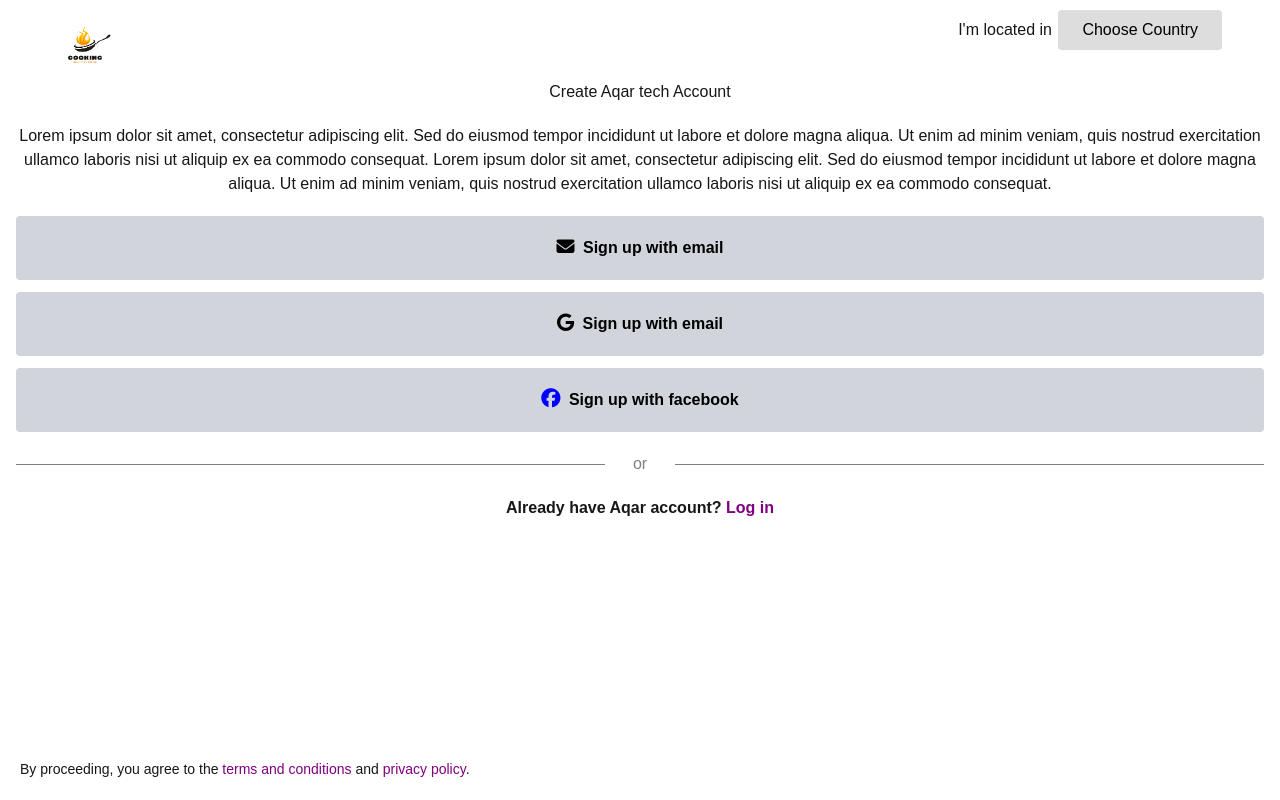
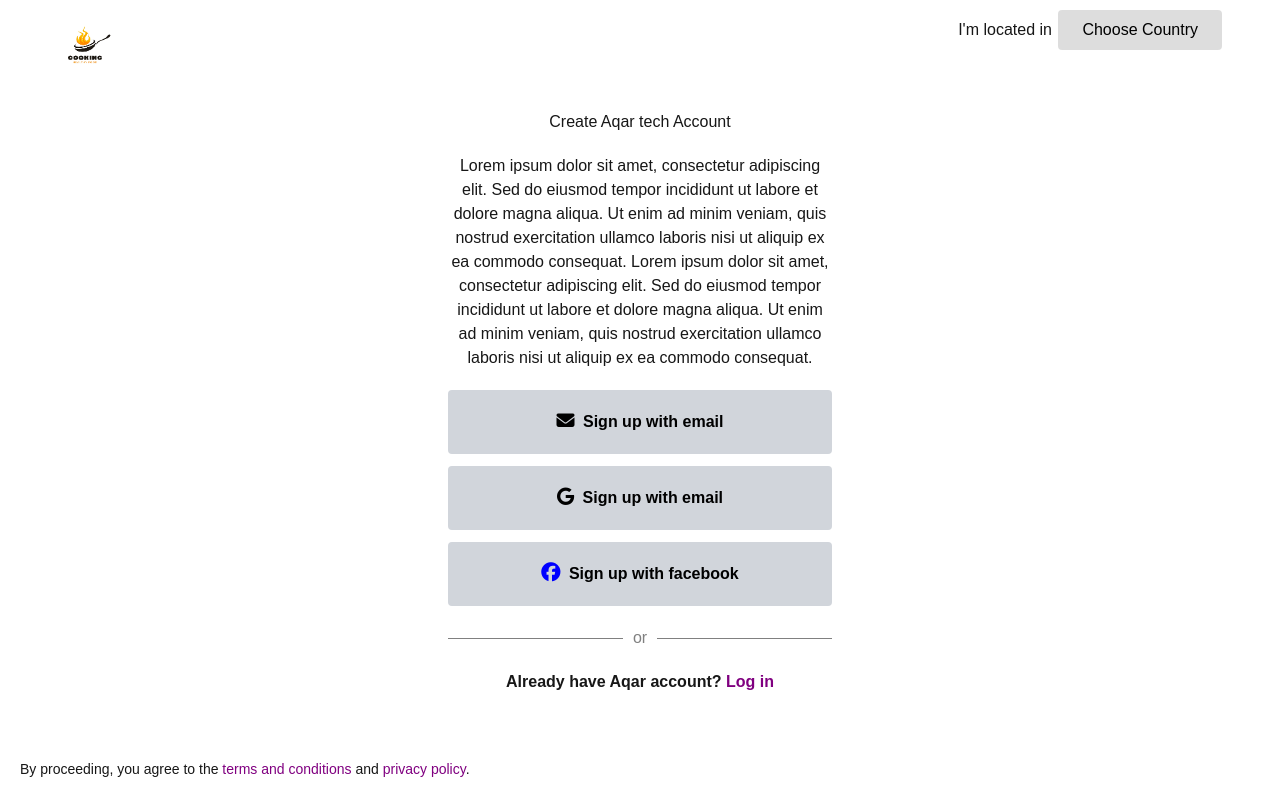
Before and after one commit to AH-2002/Aqaratak, a Next.js app: page /auth/register in a window 1280 px wide. Built offline with nearby package versions, Linux system fonts and the light colour scheme.

Commit message:
update register page

```diff
--- a/app/auth/register/page.js
+++ b/app/auth/register/page.js
@@ -20,7 +20,7 @@ export default function register() {
 
                 </div>
             </nav>
-            <div className='max-w-screen-xl mx-auto px-4'>
+            <div style={{ width: '30%', margin: '30px auto' }}>
                 <div className='text-left sm:text-center'>
                     <h2>Create Aqar tech Account</h2>
                     <p className='my-5'>
--- a/app/site/home/page.js
+++ b/app/site/home/page.js
@@ -8,8 +8,9 @@ import Navbar from "../Navbar";
 import Footer from "../Footer";
 export default function Home() {
     return (
+        <>
+            <Navbar />
             <section className='max-w-8xl mx-auto px-4 sm:px-6 lg:px-8'>
-            <Navbar />
                 <main style={{ padding: '20px 0', width: '100%', height: '100vh', position: 'relative', background: 'transparent' }}>
                     <div style={{ width: '100%', height: '100vh', position: 'relative', display: 'flex', flexDirection: 'column', alignItems: 'center', justifyContent: 'center' }}>
                         <div>
@@ -89,9 +90,9 @@ export default function Home() {
                                         style={{ border: '1px solid gray', borderRadius: '10px' }}
                                     />
                                 </div>
-                            <div className='input' style={{ marginTop: '25px', color: 'white'}}>
-                                <button style={{fontSize:'larger',padding:'10px 60px', background: 'linear-gradient(to bottom, rgba(75, 2, 75, 0.655), rgba(213, 56, 213, 0.852))'}} className="searchButton rounded-md text-sm font-medium">
-                                <i style={{marginRight:'20px',fontSize:'20px'}} className="fa-solid fa-magnifying-glass"></i>Search</button>
+                                <div className='input' style={{ marginTop: '25px', color: 'white' }}>
+                                    <button style={{ fontSize: 'larger', padding: '10px 60px', background: 'linear-gradient(to bottom, rgba(75, 2, 75, 0.655), rgba(213, 56, 213, 0.852))' }} className="searchButton rounded-md text-sm font-medium">
+                                        <i style={{ marginRight: '20px', fontSize: '20px' }} className="fa-solid fa-magnifying-glass"></i>Search</button>
 
                                 </div>
                             </div>
@@ -104,7 +105,10 @@ export default function Home() {
                 <Rent />
                 <Service />
                 <ScrollToUp />
+            </section>
             <Footer />
-        </section>
+
+        </>
+
     )
 }
```
Lines whose indentation alone changed are shown as unchanged.
